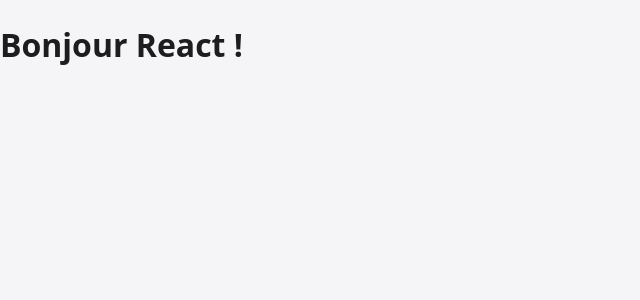
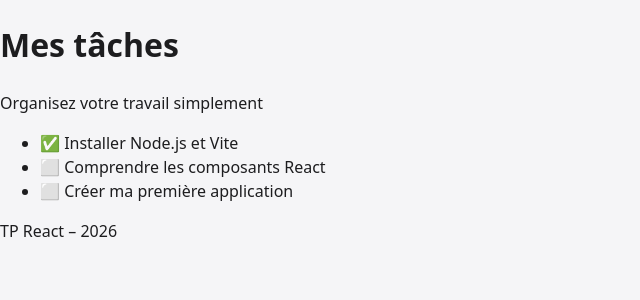
Before and after one commit to douae1506/tp-react-taches, a React (Vite) app in the folder mes-taches/: page / in a window 1280 px wide. Shown: the top 300 px of the page, without its empty margins (0-640 px from the left). Built offline with nearby package versions, Linux system fonts and the light colour scheme.

Commit message:
Étape 1 : premiers composants

```diff
--- a/mes-taches/src/App.jsx
+++ b/mes-taches/src/App.jsx
@@ -1,5 +1,19 @@
+import Entete from './components/Entete'
+import ListeTaches from './components/ListeTaches'
+import Pied from './components/Pied'
+
 function App() {
-  return <h1>Bonjour React !</h1>
+  return (
+    <>
+      <Entete />
+
+      <main>
+        <ListeTaches />
+      </main>
+
+      <Pied />
+    </>
+  )
 }
 
 export default App
--- /dev/null
+++ b/mes-taches/src/components/Entete.jsx
@@ -0,0 +1,10 @@
+function Entete() {
+  return (
+    <header>
+      <h1>Mes tâches</h1>
+      <p>Organisez votre travail simplement</p>
+    </header>
+  )
+}
+
+export default Entete
--- /dev/null
+++ b/mes-taches/src/components/ListeTaches.jsx
@@ -0,0 +1,19 @@
+function ListeTaches() {
+  const taches = [
+    { id: 1, titre: 'Installer Node.js et Vite', terminee: true },
+    { id: 2, titre: 'Comprendre les composants React', terminee: false },
+    { id: 3, titre: 'Créer ma première application', terminee: false },
+  ]
+
+  return (
+    <ul>
+      {taches.map((tache) => (
+        <li key={tache.id}>
+          {tache.terminee ? '✅' : '⬜'} {tache.titre}
+        </li>
+      ))}
+    </ul>
+  )
+}
+
+export default ListeTaches
--- /dev/null
+++ b/mes-taches/src/components/Pied.jsx
@@ -0,0 +1,11 @@
+const ANNEE = new Date().getFullYear()
+
+function Pied() {
+  return (
+    <footer>
+      <p>TP React – {ANNEE}</p>
+    </footer>
+  )
+}
+
+export default Pied
```
